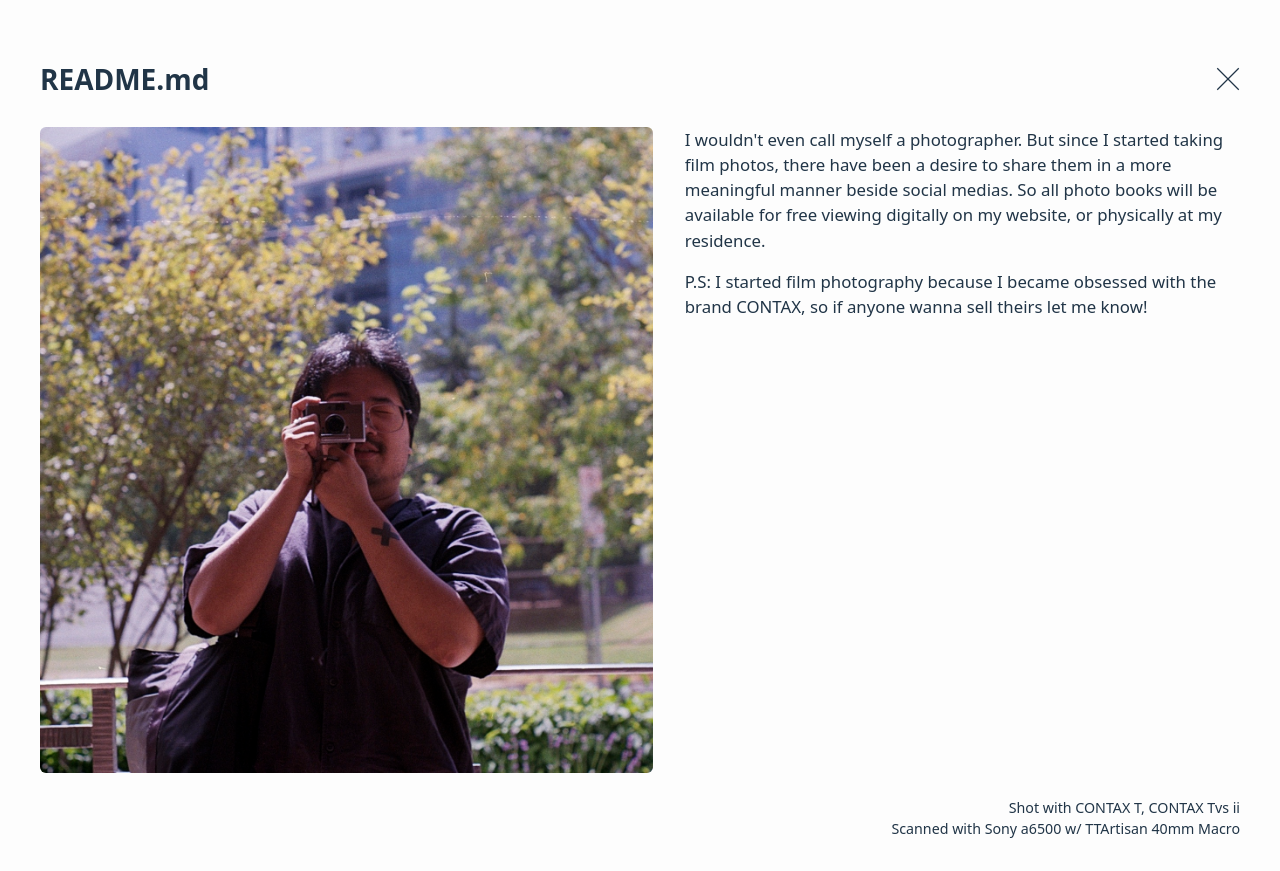
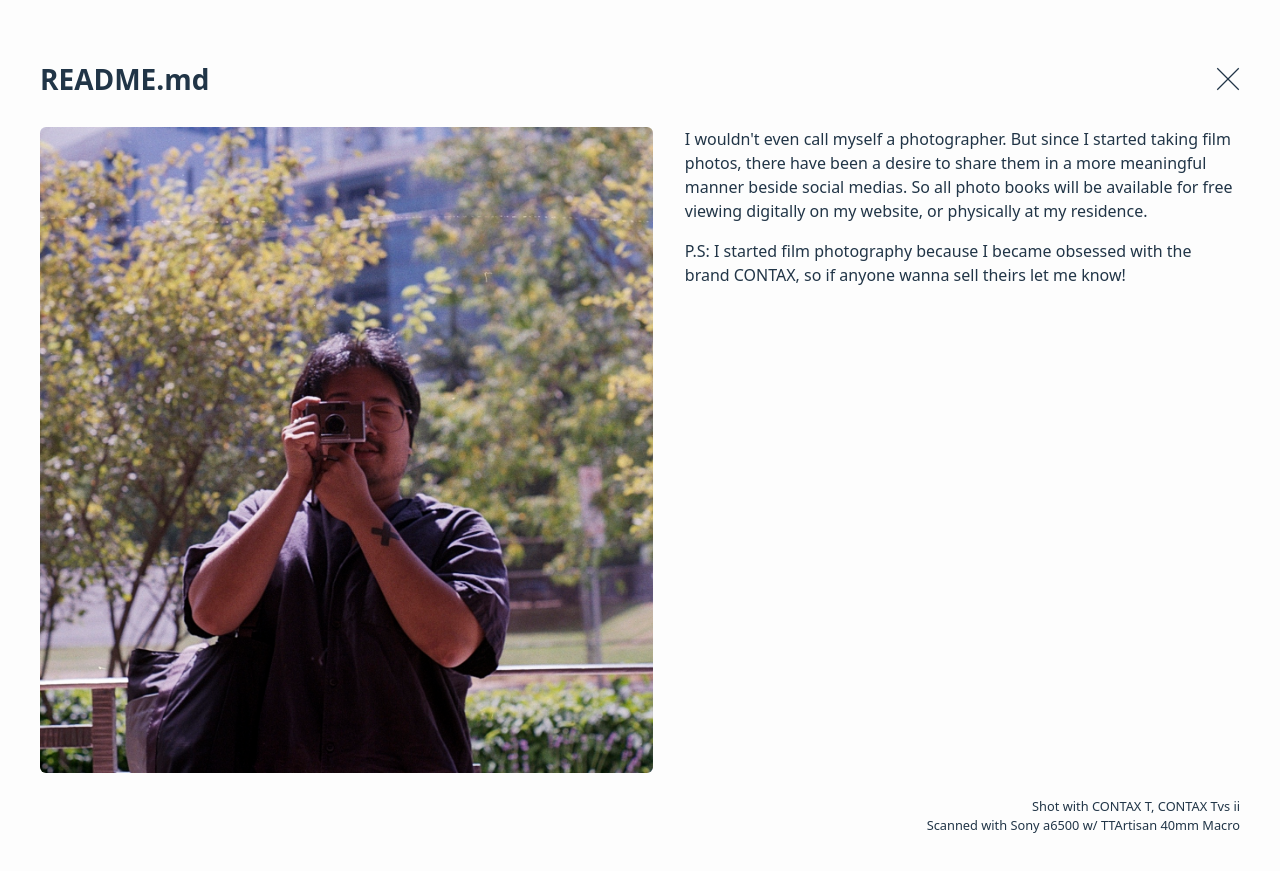
Before and after one commit to tuanmtran/tuanmtran.github.io, a Vue app: page /about in a window 1280 px wide. Built offline with nearby package versions, Linux system fonts and the light colour scheme.

Commit message:
Fix caption/flipbook scaling in landscape orientation on mobile

```diff
--- a/src/views/AboutView.vue
+++ b/src/views/AboutView.vue
@@ -97,7 +97,7 @@
   display: flex;
   flex-direction: column;
   min-width: 0;
-  font-size: clamp(0.9rem, 0.8rem + 0.4vw, 1.05rem);
+  font-size: clamp(0.9rem, 0.8rem + 0.4vmin, 1.05rem);
 }
 
 .about__text p {
@@ -105,7 +105,7 @@
 }
 
 .about__caption {
-  font-size: clamp(0.75rem, 0.65rem + 0.3vw, 0.9rem);
+  font-size: clamp(0.75rem, 0.65rem + 0.3vmin, 0.9rem);
   text-align: right;
   margin: 1.5rem 0 0;
   overflow-wrap: break-word;
--- a/src/views/GalleryView.vue
+++ b/src/views/GalleryView.vue
@@ -116,20 +116,18 @@ function onKeydown(e: KeyboardEvent) {
 
 .flipbook-wrapper {
   position: relative;
-  width: 100%;
-  max-width: 1600px;
+  width: min(100%, 92vh * (486 / 477), 1600px);
   margin: 0 auto;
 }
 
 .flipbook {
   width: 100%;
-  max-height: 92vh;
   margin: 0 auto;
   outline: none;
 }
 
 .gallery-view__caption {
-  font-size: clamp(0.75rem, 0.65rem + 0.3vw, 0.9rem);
+  font-size: clamp(0.75rem, 0.65rem + 0.3vmin, 0.9rem);
   text-align: right;
   max-width: 1600px;
   margin: 1rem auto 0;
```
